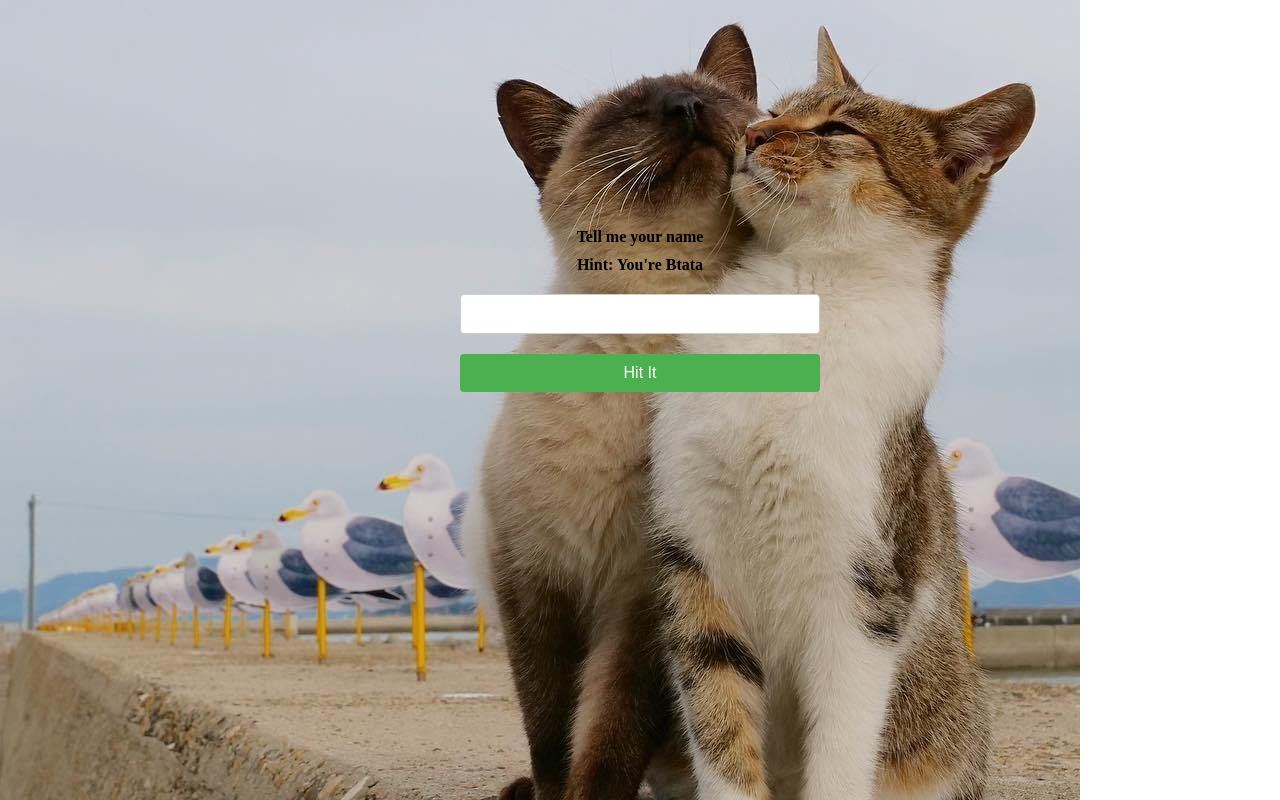
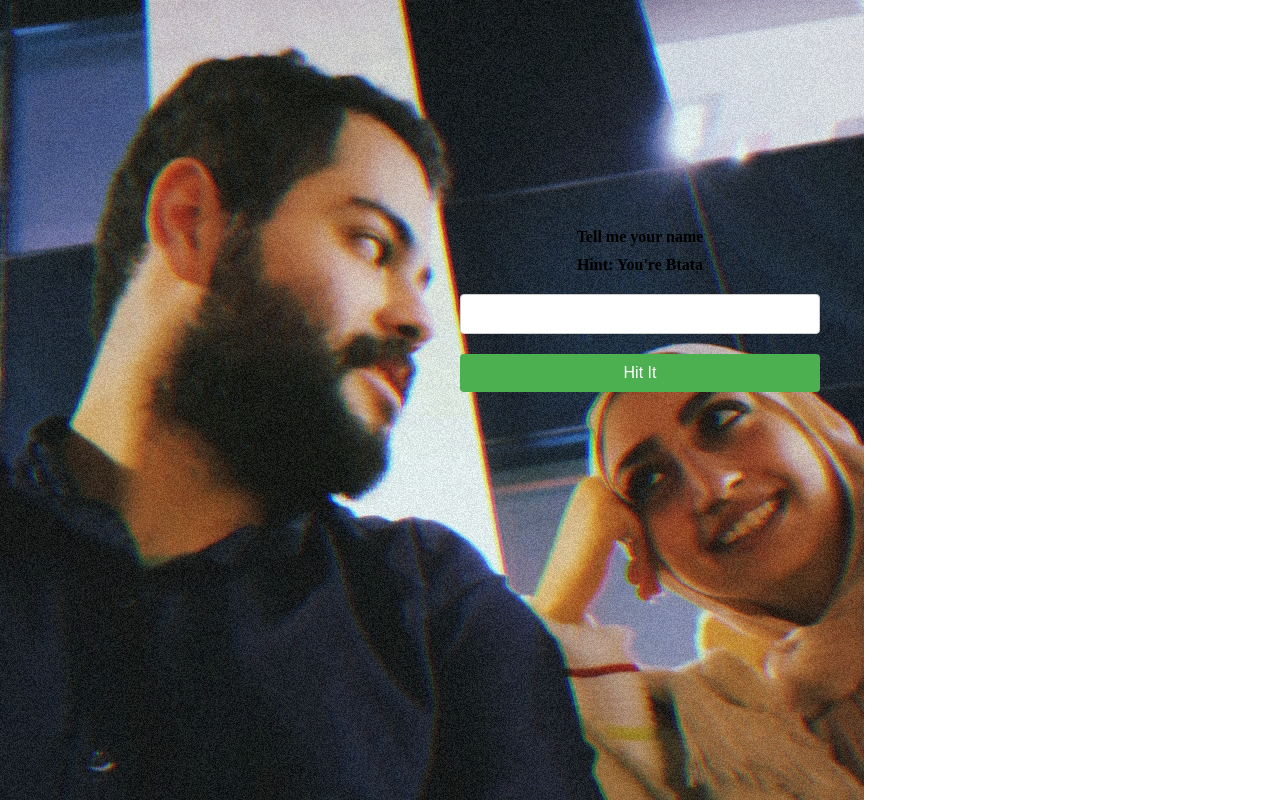
Before and after one commit to a-elshennawy/a-elshennawy.github.io, a plain HTML site: page index.html in a window 1280 px wide. Drawn offline with Linux system fonts and the light colour scheme.

Commit message:
background

```diff
--- a/index.html
+++ b/index.html
@@ -8,7 +8,7 @@
         align-items: center;
         text-align: center;
         padding: 200px;
-        background-image: url("Cats.jpg");
+        background-image: url("us.jpg");
         background-repeat: no-repeat;
         background-size:auto;
       }
```
Also changed, not shown: us.jpg (added).
